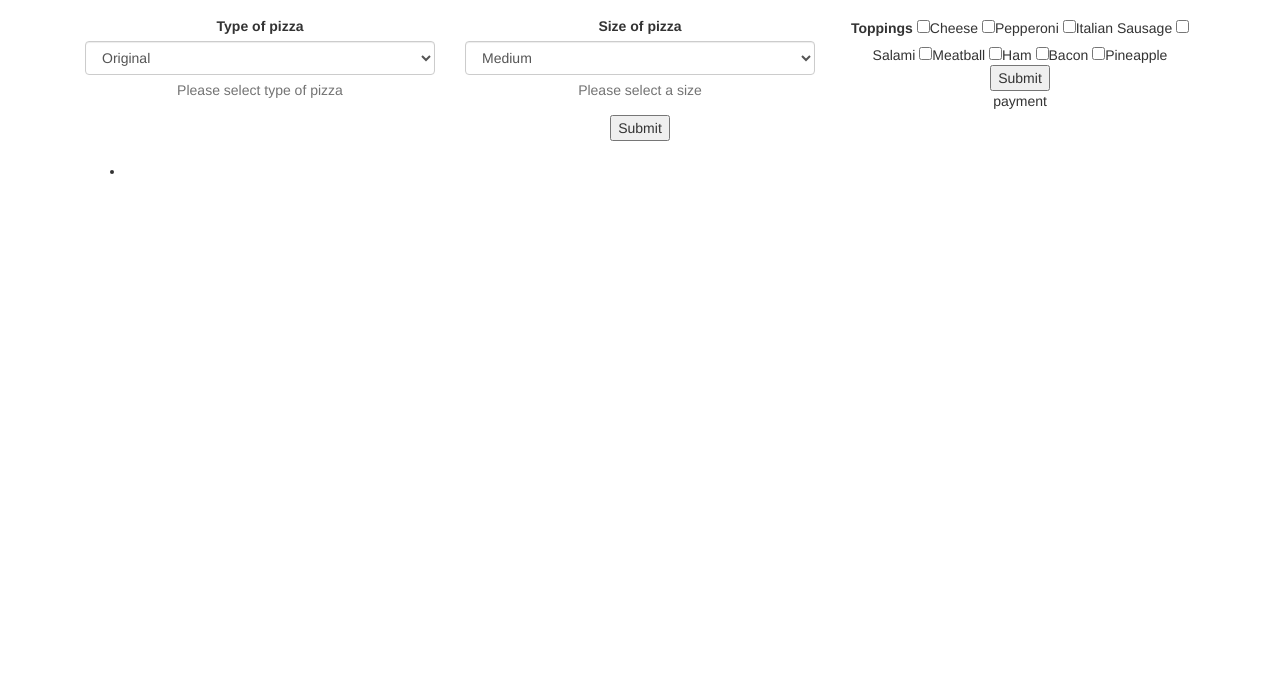
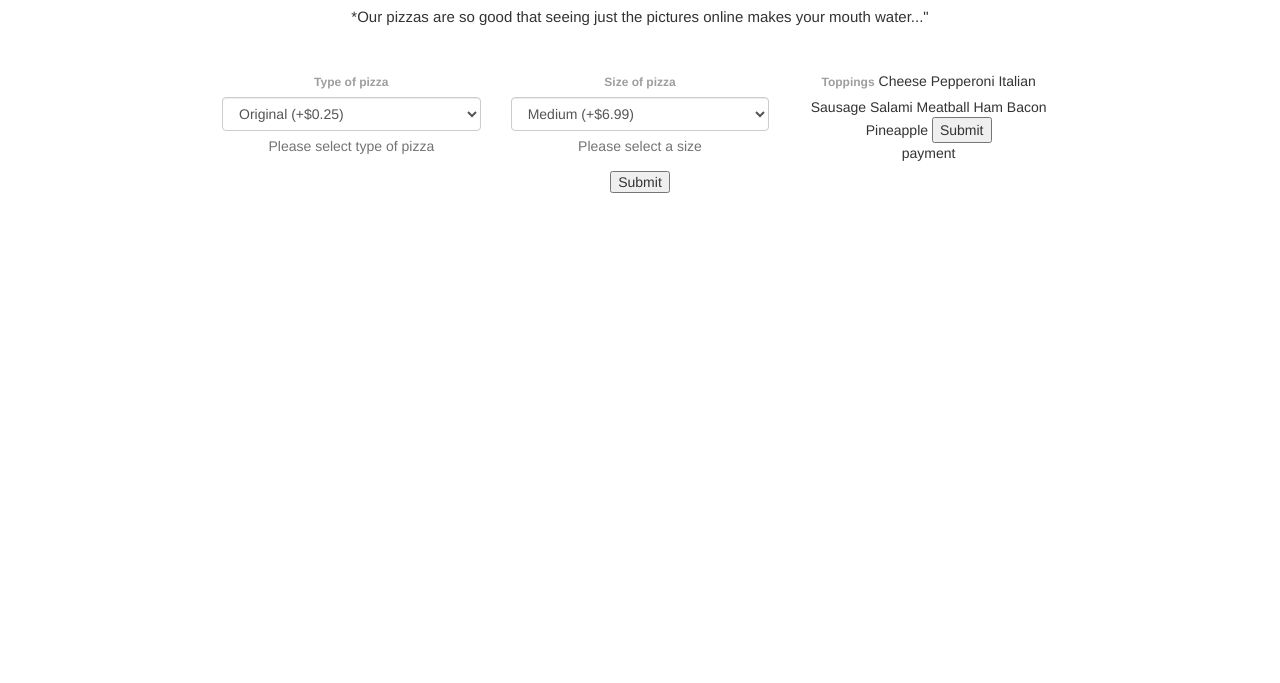
Before and after one commit to falconswoosh/intrWk4-orderPizza, a plain HTML site: page index.html in a window 1280 px wide. Shown: the part 117-800 px from the top of the page. Drawn offline with nearby package versions, Linux system fonts and the light colour scheme.

Commit message:
add materialize files and references within index.html.

```diff
--- a/index.html
+++ b/index.html
@@ -6,8 +6,10 @@
     <meta name="keywords" content="Order Pizza">
     <meta name="author" content="Alan Falcon">
     <link rel="stylesheet" href="css/bootstrap.css" type="text/css">
+    <link rel="stylesheet" href="https://cdnjs.cloudflare.com/ajax/libs/materialize/0.100.2/css/materialize.min.css" type="text/css" media="all">
     <link rel="stylesheet" href="css/styles.css" type="text/css" media="all">
     <script src="js/jquery-3.2.1.js"></script>
+    <script src="https://cdnjs.cloudflare.com/ajax/libs/materialize/0.100.2/js/materialize.min.js"></script>
     <script src="js/scripts.js"></script>
     <title>Order Pizza</title>
   </head>
@@ -26,11 +28,11 @@
               <form id="type">
               <label class="control-label" for="type">Type of pizza</label>
                 <select class="form-control" name="type">
-                  <option value="Original">Original</option>
-                  <option value="Pan">Pan</option>
-                  <option value="Original-stuffed">Original-stuffed</option>
-                  <option value="Pan-stuffed">Pan-stuffed</option>
-                  <option value="ThinNcrispy">ThinNcrispy</option>
+                  <option value="Original">Original (+$0.25)</option>
+                  <option value="Pan">Pan (+$0.50)</option>
+                  <option value="Original-stuffed">Original-stuffed (+$0.75)</option>
+                  <option value="Pan-stuffed">Pan-stuffed (+$1.00)</option>
+                  <option value="ThinNcrispy">ThinNcrispy (+$1.25)</option>
               </select>
               <span class="help-block">Please select type of pizza</span>
               </form>
@@ -41,10 +43,10 @@
               <form id="size">
               <label class="control-label" for="size">Size of pizza</label>
                 <select class="form-control" name="size">
-                  <option value="Medium">Medium</option>
-                  <option value="Small">Small</option>
-                  <option value="Large">Large</option>
-                  <option value="Super-large">Super-large</option>
+                  <option value="Medium">Medium (+$6.99)</option>
+                  <option value="Small">Small (+$7.99)</option>
+                  <option value="Large">Large (+$8.99)</option>
+                  <option value="Super-large">Super-large (+$9.99)</option>
                 </select>
             <span class="help-block">Please select a size</span>
             </form>
```
